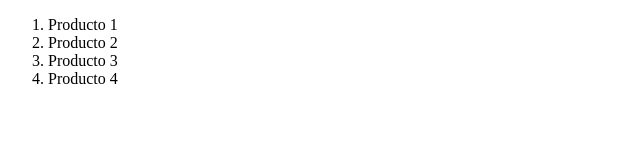
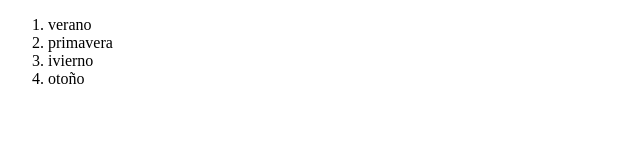
Before and after one commit to trainingLeader/web-app, a plain HTML site: page index.html in a window 1280 px wide. Shown: the full height of the page, 0-640 px from the left. Drawn offline with Linux system fonts and the light colour scheme.

Commit message:
add sesson

```diff
--- a/index.html
+++ b/index.html
@@ -7,10 +7,10 @@
 </head>
 <body>
     <ol>
-        <li>Producto 1</li>
-        <li>Producto 2</li>
-        <li>Producto 3</li>
-        <li>Producto 4</li>
+        <li>verano</li>
+        <li>primavera</li>
+        <li>ivierno</li>
+        <li>otoño</li>
     </ol>
 </body>
 </html>
```
